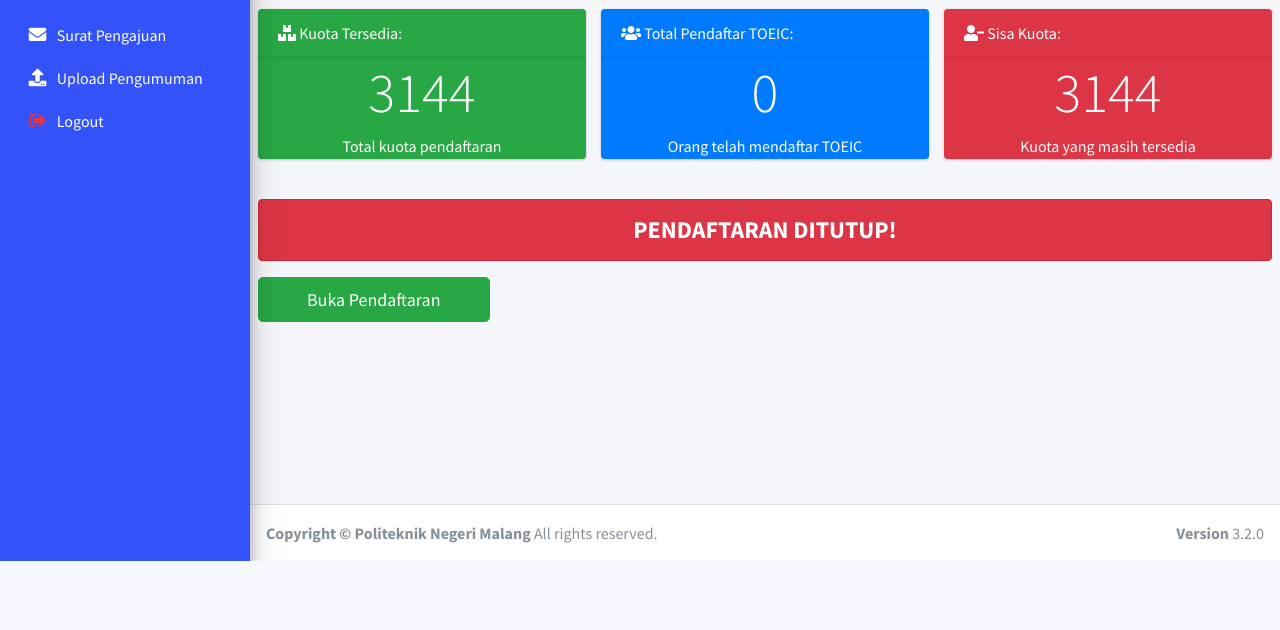
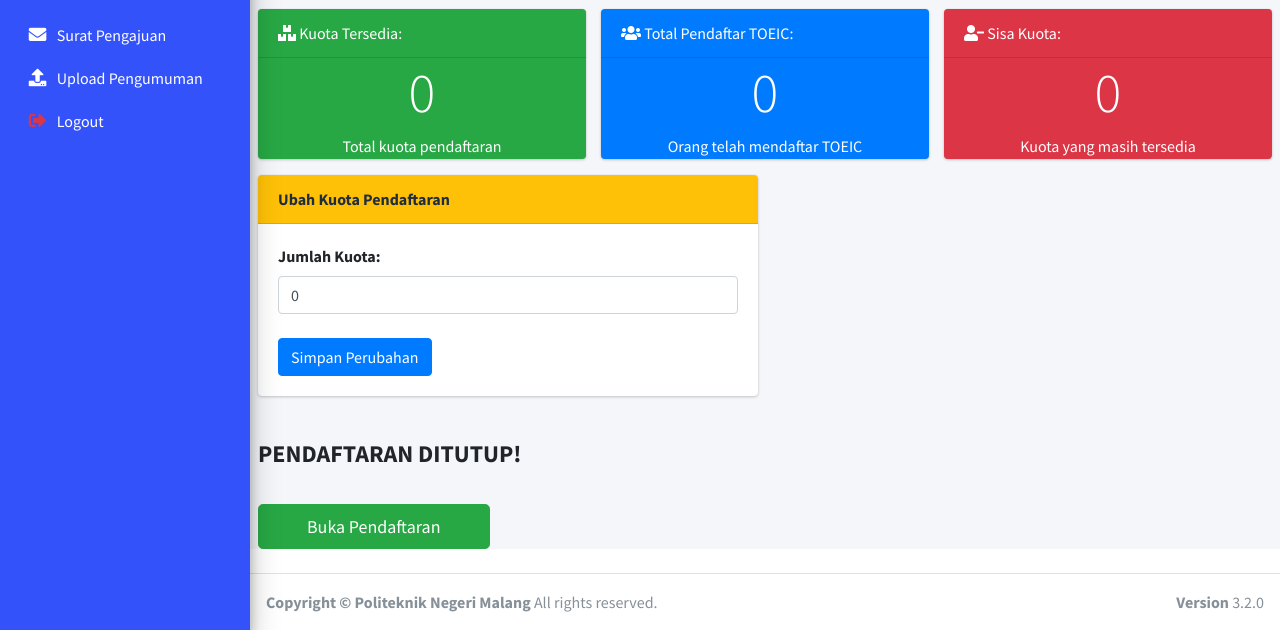
Before and after one commit to jessicaamelia17/PBL-TOEIC, a Laravel app: page /admin/home in a window 1280 px wide. Shown: the part 239-869 px from the top of the page. Before the commit the page ends 800 px from the top, so only its background shows below. Run offline with Laravel 10, Linux system fonts and the light colour scheme; the visitor is signed in with stand-in values (Sample User, id 1); data that the repository does not hold is empty; parts of the project's set-up code (start-up, migrations or seed data) failed here and were passed over; some libraries are stand-ins or nearby versions.

Commit message:
ubah kuota

```diff
--- a/app/Http/Controllers/Admin/AdminAuthController.php
+++ b/app/Http/Controllers/Admin/AdminAuthController.php
@@ -7,12 +7,13 @@ use Illuminate\Support\Facades\Auth;
 use App\Models\Admin;
 use App\Http\Controllers\Controller;
 use App\Models\PendaftarModel;
+use Illuminate\Support\Facades\DB;
 
 class AdminAuthController extends Controller
 {
     // Halaman dashboard admin
-public function index()
-{
+    public function index()
+    {
             $breadcrumb = (object) [
             'title' => 'Selamat Datang',
             'list' => ['Home', 'Welcome']
@@ -21,13 +22,15 @@ public function index()
         $activeMenu = 'dashboard';
 
         $pendaftar = PendaftarModel::count();
-        $kuota = 3144;
+        $kuota = DB::table('kuota')->where('id', 1)->value('kuota_total') ?? 0;
+        $status = DB::table('kuota')->where('id', 1)->value('status_pendaftaran') ?? 'tutup';
 
         return view('admin.dashboard', [
             'breadcrumb' => $breadcrumb,
             'activeMenu' => $activeMenu,
             'pendaftar' => $pendaftar,
-            'kuota' => $kuota
+            'kuota' => $kuota,
+            'status' => $status
         ]);
 }
 
--- a/resources/views/admin/dashboard.blade.php
+++ b/resources/views/admin/dashboard.blade.php
@@ -47,17 +47,31 @@
     </div>
 </div>
 
+<div class="row mb-4">
+    <div class="col-md-6">
+        <form action="{{ url('admin/home') }}" method="POST">
+            @csrf
+            <div class="card">
+                <div class="card-header bg-warning text-dark">
+                    <strong>Ubah Kuota Pendaftaran</strong>
+                </div>
+                <div class="card-body">
+                    <div class="form-group">
+                        <label for="kuota_total">Jumlah Kuota:</label>
+                        <input type="number" name="kuota_total" id="kuota_total" class="form-control" value="{{ $kuota }}" required>
+                    </div>
+                    <button type="submit" class="btn btn-primary mt-2">Simpan Perubahan</button>
+                </div>
+            </div>
+        </form>
+    </div>
+</div>
+
 <div class="row mt-4">
-    <div class="col-md-12">
-        @if (session('pendaftaran_dibuka', false))
-            <div class="alert alert-info text-center" style="font-size: 24px; font-weight: bold;">
-                📢 PENDAFTARAN DIBUKA!
-            </div>
-        @else
-            <div class="alert alert-danger text-center" style="font-size: 24px; font-weight: bold;">
-                PENDAFTARAN DITUTUP!
-            </div>
-        @endif
+    <div class="col-md-12 text mb-3">
+        <p style="font-size: 24px; font-weight: bold;">
+            {{ session('pendaftaran_dibuka', false) ? '📢 PENDAFTARAN DIBUKA!' : 'PENDAFTARAN DITUTUP!' }}
+        </p>
     </div>
 </div>
 
--- a/routes/web.php
+++ b/routes/web.php
@@ -16,6 +16,7 @@ use App\Http\Controllers\MahasiswaController;
 use App\Http\Controllers\RegisterUserController;
 use App\Http\Controllers\Auth\LoginController;
 use App\Http\Controllers\Admin\SuratController;
+use App\Http\Controllers\Admin\KuotaController;
 
 // =============================
 // 🔓 RUTE PUBLIK (TIDAK PERLU LOGIN)
@@ -92,6 +93,9 @@ Route::middleware(['auth:admin'])->prefix('admin')->as('admin.')->group(function
     // Dashboard
     Route::get('/home', [AdminAuthController::class, 'index'])->name('dashboard');
 
+    //kuota
+    Route::post('/home', [KuotaController::class, 'update'])->name('dashboard');
+
     // Surat pengajuan
     Route::get('/surat', [SuratController::class, 'index'])->name('surat.index');
 
```
Also changed, not shown: app/Http/Controllers/Admin/KuotaController.php (added, +27 -0 lines), app/Http/Controllers/Admin/PendaftarController.php (+0 -8 lines).
